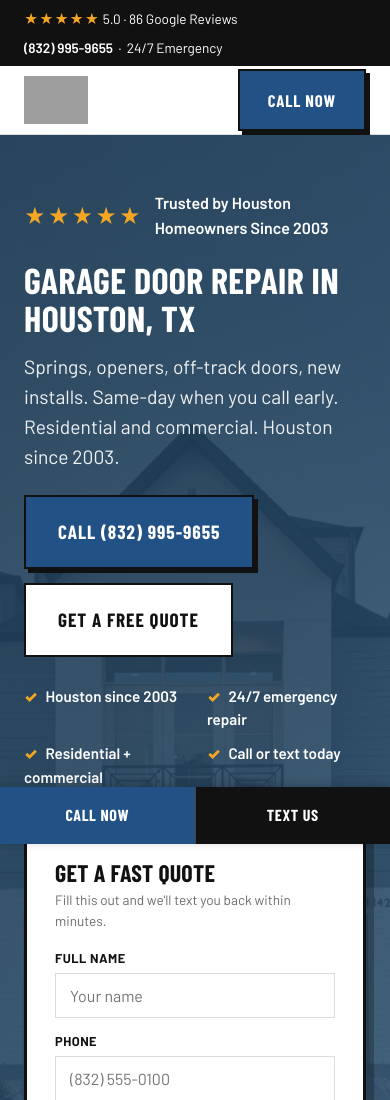
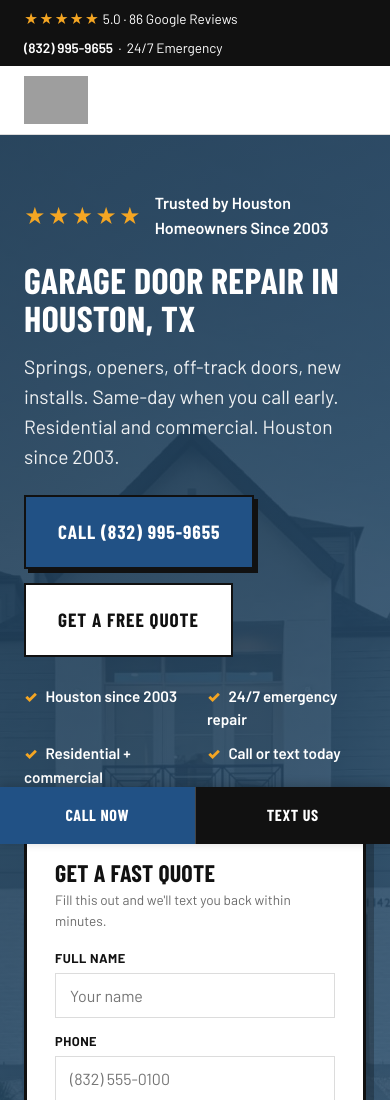
Before and after one commit to leadmill-agency/elemental, a plain HTML site: page index.html in a window 390 px wide. Shown: the top 1100 px of the page. Drawn offline with nearby package versions, Linux system fonts and the light colour scheme; grey boxes are pictures that could not be loaded; a web font is replaced by a local one.

Commit message:
Fix mobile: hide header Call Now button on small screens
.btn was defined after .header-cta so display:inline-block was winning.
Use compound selector .btn.header-cta for correct specificity.
Mobile header is now just logo + sticky bottom Call/Text bar.

```diff
--- a/styles.css
+++ b/styles.css
@@ -112,8 +112,8 @@ section { padding: 64px 0; }
   letter-spacing: 0.04em;
 }
 @media (min-width: 900px) { .nav { display: flex; } }
-.header-cta { display: none; }
-@media (min-width: 700px) { .header-cta { display: inline-block; } }
+.btn.header-cta { display: none; }
+@media (min-width: 700px) { .btn.header-cta { display: inline-block; } }
 
 /* ---------- Buttons ---------- */
 .btn {
```
